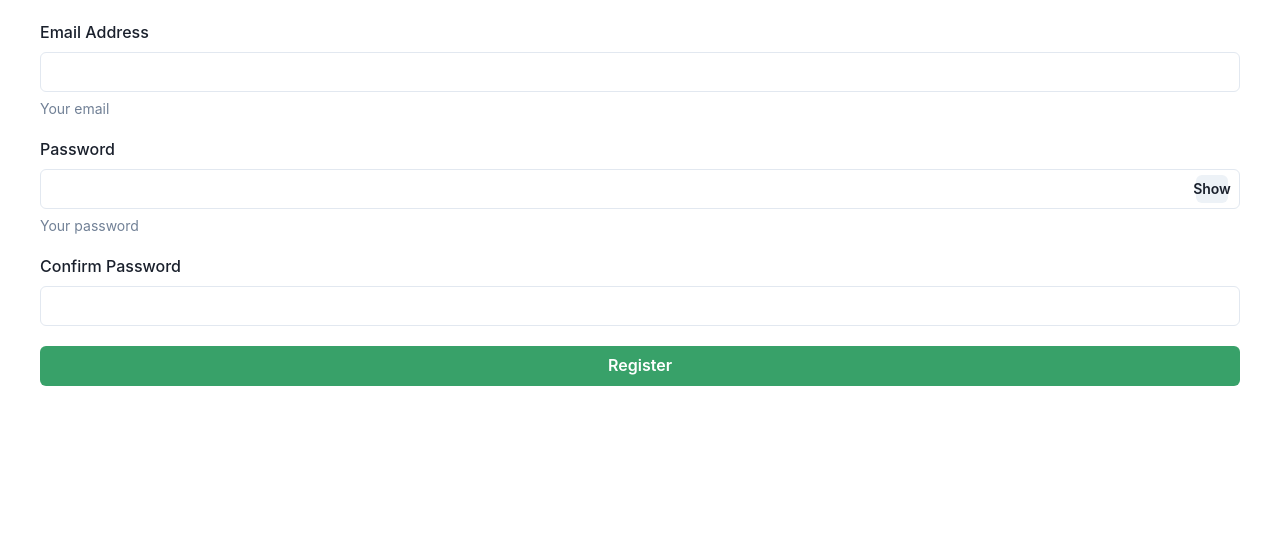
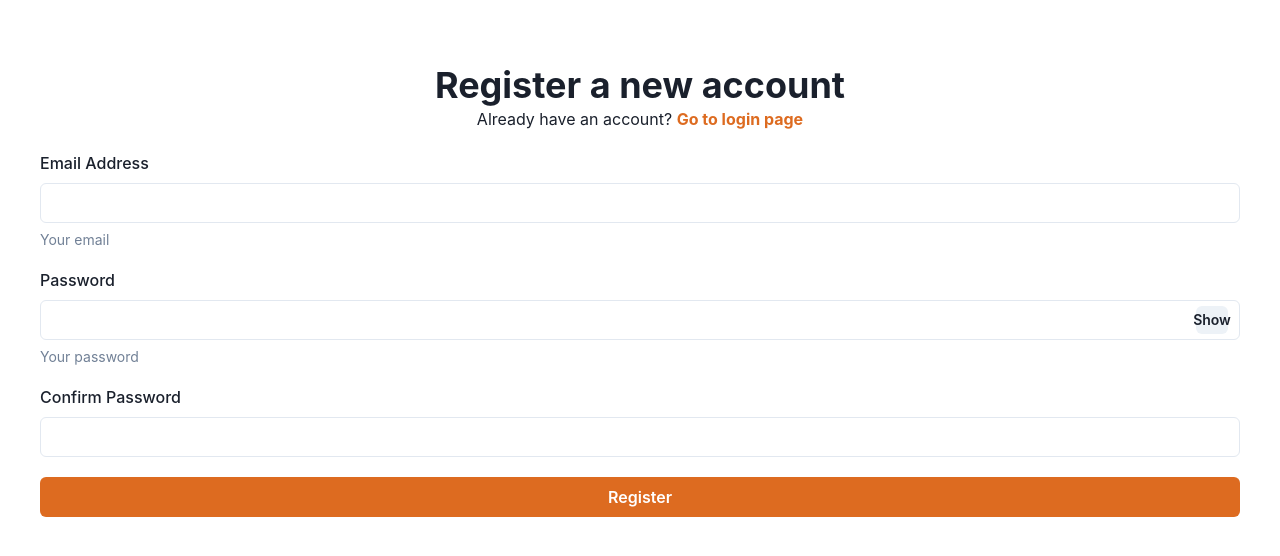
Before and after one commit to artemego/epic-note, a React (Create React App) app in the folder client/: page /register in a window 1280 px wide. Shown: the top 556 px of the page. Built offline with nearby package versions, Linux system fonts and the light colour scheme; no server answers.

Commit message:
Register page and styling

```diff
--- a/client/src/components/CustomLink.js
+++ b/client/src/components/CustomLink.js
@@ -4,7 +4,7 @@ import { Link } from "react-router-dom";
 
 export default function CustomLink({ to, children }) {
   return (
-    <ChakraLink>
+    <ChakraLink color="orange.500" fontWeight="700">
       <Link to={to}>{children}</Link>
     </ChakraLink>
   );
--- a/client/src/components/LoginForm.js
+++ b/client/src/components/LoginForm.js
@@ -30,7 +30,7 @@ export default function LoginForm() {
     resolver: yupResolver(userSchema),
   });
 
-  const { login, logout } = useAuth();
+  const { login } = useAuth();
 
   const { isAuth, error, isLoading } = useAuth().state;
 
@@ -39,14 +39,10 @@ export default function LoginForm() {
     login(data);
   };
 
-  const handleLogout = () => {
-    logout();
-  };
-
-  useEffect(() => {
-    console.log("redirecting" + isAuth);
-    if (isAuth) history.push("/notes");
-  }, [isAuth]);
+  // useEffect(() => {
+  //   console.log("redirecting" + isAuth);
+  //   if (isAuth) history.push("/notes");
+  // }, [isAuth]);
 
   return (
     <>
@@ -65,7 +61,9 @@ export default function LoginForm() {
               ref={register}
             />
             <FormErrorMessage>{errors.email?.message}</FormErrorMessage>
-            <FormHelperText id="email-helper-text">Your email</FormHelperText>
+            <FormHelperText id="email-helper-text">
+              Enter your email
+            </FormHelperText>
           </FormControl>
           <FormControl
             isInvalid={!!errors?.password?.message}
@@ -96,15 +94,22 @@ export default function LoginForm() {
             </InputGroup>
             <FormErrorMessage>{errors.password?.message}</FormErrorMessage>
             <FormHelperText id="password-helper-text">
-              Your password
+              Enter your password
             </FormHelperText>
           </FormControl>
-          <FormControl isInvalid={!!error?.message} errortext={error?.message}>
+          <FormControl
+            isInvalid={!!error?.message}
+            errortext={error?.message}
+            display="flex"
+            alignItems="center"
+            flexDirection="column"
+          >
             <Button
               type="submit"
               isLoading={isLoading}
               onClick={handleSubmit(handleLogin)}
-              colorScheme="green"
+              colorScheme="orange"
+              w="100%"
               disabled={
                 !!errors.email ||
                 !!errors.password ||
@@ -116,7 +121,6 @@ export default function LoginForm() {
             </Button>
             <FormErrorMessage>{error?.message}</FormErrorMessage>
           </FormControl>
-          <Button onClick={handleLogout}>Logout</Button>
         </Stack>
       </form>
     </>
--- a/client/src/components/RegisterForm.js
+++ b/client/src/components/RegisterForm.js
@@ -15,9 +15,12 @@ import {
   FormHelperText,
   FormErrorMessage,
 } from "@chakra-ui/react";
+import { useAuth } from "../context/AuthContext";
 
 export default function RegisterForm() {
   const [showPassword, setShowPassword] = useState(false);
+
+  const registerUser = useAuth().register;
 
   const { register, handleSubmit, errors } = useForm({
     mode: "onBlur",
@@ -26,6 +29,7 @@ export default function RegisterForm() {
 
   const handleRegister = (data) => {
     console.log(data);
+    registerUser(data);
   };
 
   return (
@@ -99,7 +103,7 @@ export default function RegisterForm() {
           <Button
             type="submit"
             onClick={handleSubmit(handleRegister)}
-            colorScheme="green"
+            colorScheme="orange"
             disabled={
               !!errors.email || !!errors.password || errors.confirmPassword
             }
--- a/client/src/components/SideBar.js
+++ b/client/src/components/SideBar.js
@@ -63,10 +63,10 @@ export default function SideBar({ pageId }) {
     history.push(`/${pageId}`);
   };
 
-  console.log("data: " + data);
-  if (!isLoading) {
-    console.log(data.pages);
-  }
+  // console.log("data: " + data);
+  // if (!isLoading) {
+  //   console.log(data.pages);
+  // }
 
   const handleModalClose = () => {
     setIsModalOpen(false);
@@ -90,7 +90,7 @@ export default function SideBar({ pageId }) {
     // delete page запрос на сервер
     setIsDeleting(true);
     setDeletingId(pageId);
-    console.log("handlePageDelete, id: " + pageId);
+    // console.log("handlePageDelete, id: " + pageId);
     await notesApi.deletePage(accessToken, pageId);
     setIsDeleting(false);
     setDeletingId(null);
@@ -154,7 +154,7 @@ export default function SideBar({ pageId }) {
                 onClick={(e) => {
                   // debugger;
                   if (e.target.nodeName === "svg") return;
-                  console.log(page.pageId);
+                  // console.log(page.pageId);
                   handlePageClick(page.pageId);
                 }}
                 p={2}
--- a/client/src/pages/blockEditor/BlockEditor.jsx
+++ b/client/src/pages/blockEditor/BlockEditor.jsx
@@ -74,6 +74,7 @@ const BlockEditor = ({ fetchedBlocks, pageId, accessToken }) => {
   };
 
   const addBlockHandler = (currentBlock) => {
+    console.log(currentBlock);
     setCurrentBlockId(currentBlock.id);
     const index = blocks.map((b) => b._id).indexOf(currentBlock.id);
     // console.log(index);
--- a/client/src/pages/login/LoginPage.jsx
+++ b/client/src/pages/login/LoginPage.jsx
@@ -7,7 +7,7 @@ import LoginForm from "../../components/LoginForm";
 const LoginPage = () => {
   return (
     <Box>
-      <Box textAlign="center">
+      <Box textAlign="center" mt="4rem">
         <Heading>Sing in to your account</Heading>
         <Text>
           Or <CustomLink to={"/register"}>Go to register page</CustomLink>
--- a/client/src/pages/register/RegisterPage.jsx
+++ b/client/src/pages/register/RegisterPage.jsx
@@ -1,11 +1,21 @@
+import { Box, Heading, Text } from "@chakra-ui/react";
 import React from "react";
+import CustomLink from "../../components/CustomLink";
 import RegisterForm from "../../components/RegisterForm";
 
 const RegisterPage = () => {
   return (
-    <div>
+    <Box>
+      <Box textAlign="center" mt="4rem">
+        <Heading>Register a new account</Heading>
+        <Text>
+          Already have an account?{" "}
+          <CustomLink to={"/login"}>Go to login page</CustomLink>
+        </Text>
+      </Box>
+
       <RegisterForm />
-    </div>
+    </Box>
   );
 };
 
```
Also changed, not shown: 1 other file (tests, documents, lock files or other folders).
